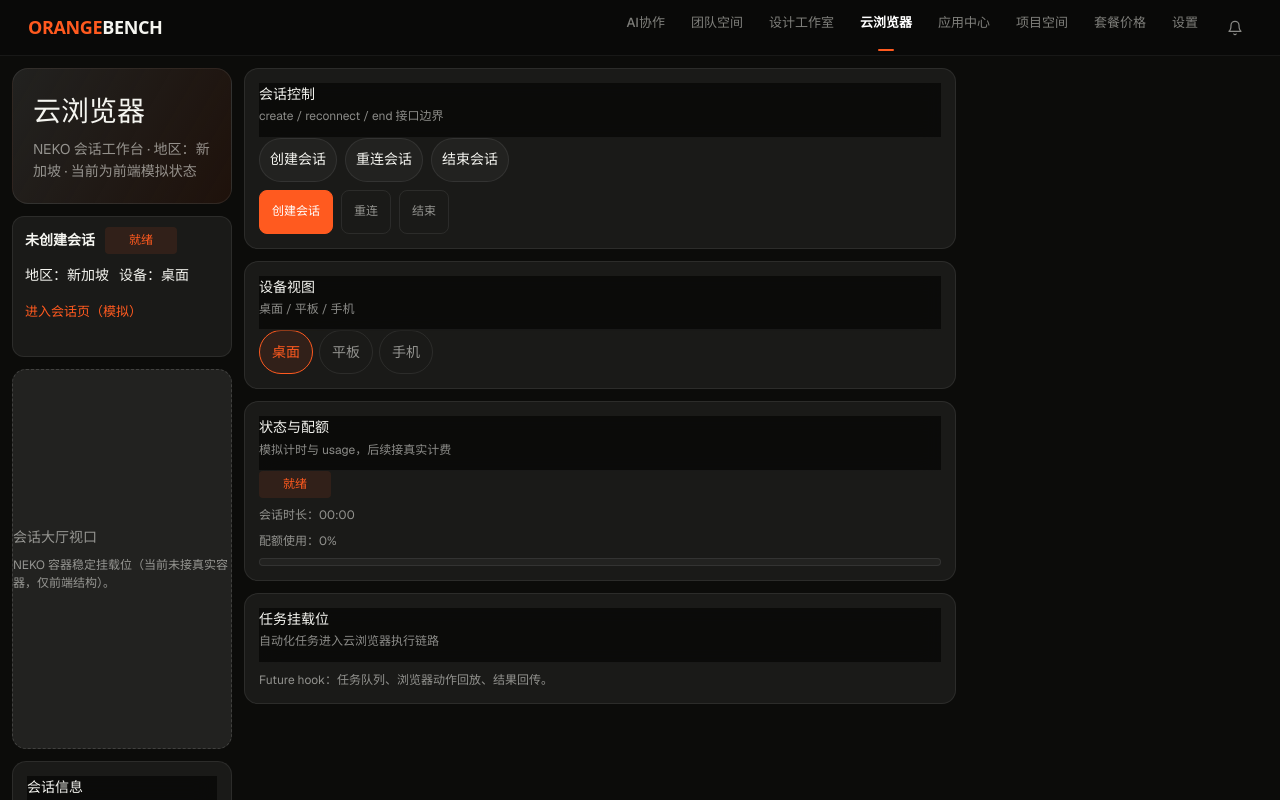
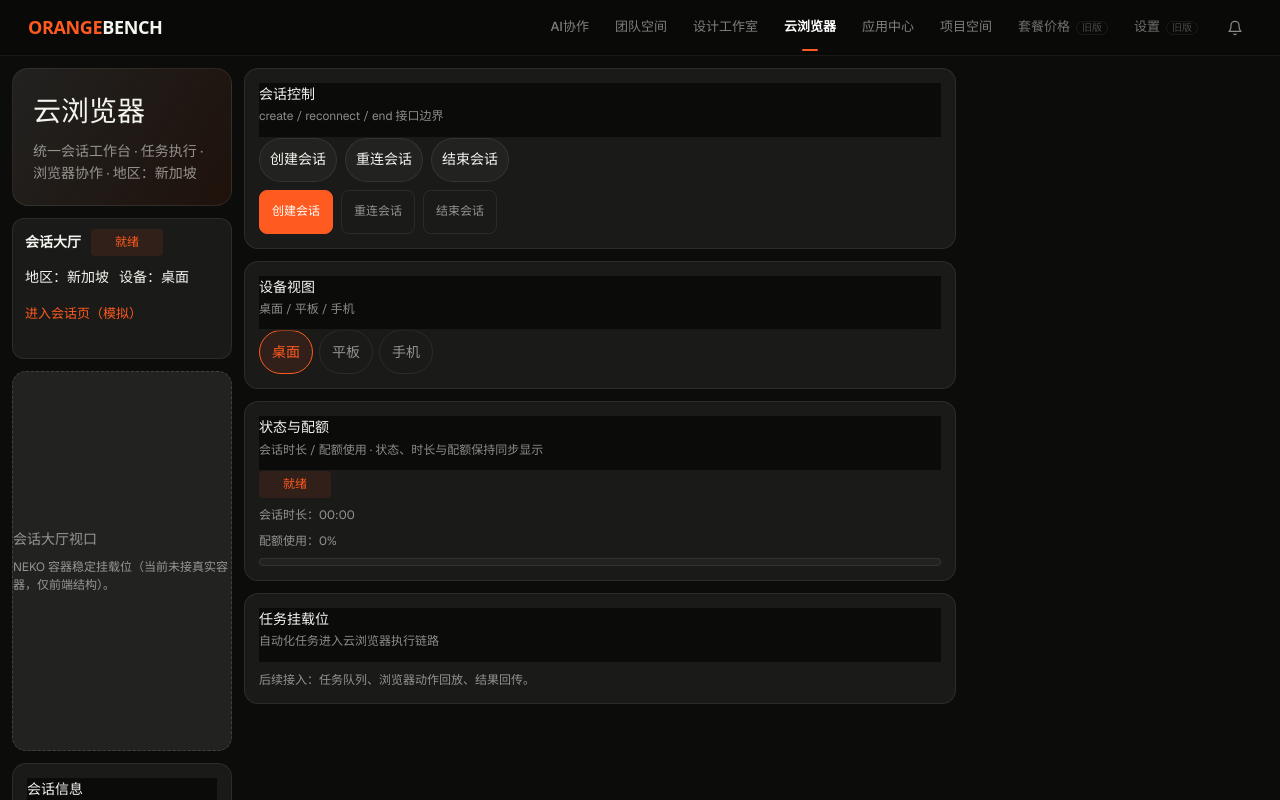
Before and after one commit to yaleiqi716-dot/OB-mini-APP, a Next.js app: page /cloud-browser in a window 1280 px wide. Built offline with nearby package versions, Linux system fonts and the light colour scheme; a web font is replaced by a local one.

Commit message:
refactor(ui): unify product terminology, legacy nav treatment, and cross-page consistency

```diff
--- a/src/app/agent/page.tsx
+++ b/src/app/agent/page.tsx
@@ -130,7 +130,7 @@
   return (
     <div className="ob-live-status">
       <span className="ob-live-dot" />
-      <span>READY</span>
+      <span>{t.common.ready}</span>
       <span style={{ width: 1, height: 10, background: 'var(--ob-border-strong)' }} />
       <span>{STATUS_WORDS[idx]}</span>
     </div>
--- a/src/app/globals.css
+++ b/src/app/globals.css
@@ -949,3 +949,9 @@
 .ob-agent-nav-dot{color:var(--ob-text-dim);margin:0 6px;font-size:12px}
 .ob-agent-nav-link{font-size:12px;font-weight:500;color:var(--ob-text-muted);text-decoration:none;padding:6px 10px;border-radius:6px;transition:color .15s;font-family:var(--ob-font-body);display:inline-flex;align-items:center;gap:6px}
 .ob-agent-nav-link:hover{color:var(--ob-orange)}
+.ob-page-hero--product h1 { margin: 0; font-size: 28px; }
+.ob-page-hero--product p { margin: 6px 0 0; color: var(--ob-text-muted); }
+.ob-ws-toolbar { display: flex; gap: 8px; margin-bottom: 10px; flex-wrap: wrap; }
+.ob-main-nav-item { display: inline-flex; align-items: center; gap: 6px; }
+.ob-nav-legacy-tag { display: inline-flex; align-items: center; padding: 1px 5px; border-radius: 999px; border: 1px solid var(--ob-border); font-size: 10px; line-height: 1; color: var(--ob-text-dim); }
+.ob-main-nav-item.is-legacy { opacity: .88; }
--- a/src/app/workspace/page.tsx
+++ b/src/app/workspace/page.tsx
@@ -2,6 +2,7 @@
 
 import { useEffect, useState, useCallback, useMemo } from 'react';
 import { useRouter } from 'next/navigation';
+import { getMessages } from '@/lib/i18n';
 import { Spinner } from '@/components/ui/Spinner';
 import { ProductShell, Panel, SegmentControl, StatusPill, EmptyState } from '@/components/product-shell/ProductShell';
 
@@ -28,6 +29,8 @@
   memberCount: number;
   taskCount: number;
 }
+
+const t = getMessages('zh-CN');
 
 const STATUS_GROUPS = [
   { key: 'all', label: '全部', statuses: [] as string[] },
@@ -81,10 +84,10 @@
   const filtered = useMemo(() => {
     let result = tasks;
     const group = STATUS_GROUPS.find(g => g.key === filter);
-    if (group && group.statuses.length) result = result.filter(t => group.statuses.includes(t.businessStatus));
+    if (group && group.statuses.length) result = result.filter(task => group.statuses.includes(task.businessStatus));
     if (search.trim()) {
       const q = search.toLowerCase();
-      result = result.filter(t => t.title.toLowerCase().includes(q));
+      result = result.filter(task => task.title.toLowerCase().includes(q));
     }
     return result;
   }, [tasks, filter, search]);
@@ -95,9 +98,9 @@
 
   return (
     <ProductShell
-      hero={<div><h1>团队空间</h1><p>保留任务与协作真实数据流 · 多列工作台结构</p></div>}
+      hero={<div><h1>{t.workspace.title}</h1><p>{t.workspace.subtitle}</p></div>}
       sidebar={
-        <Panel title="空间信息" description={ws?.name || '未命名工作区'}>
+        <Panel title={t.workspace.infoPanel} description={ws?.name || '未命名工作区'}>
           <p style={{ margin: 0, color: 'var(--ob-text-muted)' }}>{ws?.memberCount || 0} 位成员</p>
           <p style={{ margin: 0, color: 'var(--ob-text-muted)' }}>{ws?.taskCount || tasks.length} 个任务</p>
           <a href="/workspace/members" className="ob-mini-link">成员管理</a>
@@ -105,22 +108,22 @@
         </Panel>
       }
       rightRail={
-        <Panel title="协作侧栏" description="角色扩展预留（supervisor / staff）">
-          <StatusPill>当前状态: 在线协作</StatusPill>
+        <Panel title={t.workspace.collaborationRail} description={t.workspace.collaborationHint}>
+          <StatusPill>{`${t.common.currentStatus}：在线协作`}</StatusPill>
           <a href="/workspace/tasks/new" className="ob-mini-link">+ 新建任务</a>
         </Panel>
       }
     >
-      <div style={{ display: 'grid', gap: 12 }}>
-        <Panel title="工作台" description="任务组织 / 进度 / 团队协同">
-          <div style={{ display: 'flex', gap: 8, marginBottom: 10 }}>
-            <input className="ob-input" value={search} onChange={(e) => setSearch(e.target.value)} placeholder="搜索任务" />
+      <div className="ob-grid-gap">
+        <Panel title={t.workspace.boardTitle} description={t.workspace.boardSubtitle}>
+          <div className="ob-ws-toolbar">
+            <input className="ob-input" value={search} onChange={(e) => setSearch(e.target.value)} placeholder={t.workspace.searchPlaceholder} />
             <SegmentControl value={filter} onChange={setFilter} options={STATUS_GROUPS.map(({ key, label }) => ({ value: key, label }))} />
           </div>
           {!ws ? (
-            <EmptyState title="还没有工作区" description="创建工作区开始团队协作" />
+            <EmptyState title={t.workspace.emptyWorkspaceTitle} description={t.workspace.emptyWorkspaceDescription} />
           ) : filtered.length === 0 ? (
-            <EmptyState title="没有匹配任务" description="可以从 AI协作 发起任务并回流到团队空间" />
+            <EmptyState title={t.workspace.emptyTaskTitle} description={t.workspace.emptyTaskDescription} />
           ) : (
             <div className="ob-ws-grid">
               {filtered.map((task) => (
--- a/src/components/cloud-browser/CloudBrowserShell.tsx
+++ b/src/components/cloud-browser/CloudBrowserShell.tsx
@@ -32,7 +32,7 @@
   }, [state]);
 
   const currentSessionId = useMemo(() => sessionId || `demo-${new Date().getTime().toString().slice(-6)}`, [sessionId]);
-  const sessionLabel = sessionId ? `会话 ${sessionId}` : '未创建会话';
+  const sessionLabel = sessionId ? `${t.cloudBrowser.labels.session} ${sessionId}` : t.cloudBrowser.labels.lobby;
   const isMockSession = !sessionId;
 
   function handleCreateSession() {
@@ -58,21 +58,21 @@
       hero={
         <div>
           <h1>{t.cloudBrowser.title}</h1>
-          <p>NEKO 会话工作台 · 地区：{t.cloudBrowser.region} · {isMockSession ? '当前为前端模拟状态' : '会话 ID 已接入路由参数'}</p>
+          <p>{t.cloudBrowser.subtitle} · {t.cloudBrowser.labels.region}：{t.cloudBrowser.region}</p>
         </div>
       }
       rightRail={
         <div className="ob-grid-gap">
           <Panel title={t.cloudBrowser.panels.controls} description="create / reconnect / end 接口边界">
             <div className="ob-chip-row">
-              <ActionChip>创建会话</ActionChip>
-              <ActionChip>重连会话</ActionChip>
-              <ActionChip>结束会话</ActionChip>
+              <ActionChip>{t.cloudBrowser.controls.create}</ActionChip>
+              <ActionChip>{t.cloudBrowser.controls.reconnect}</ActionChip>
+              <ActionChip>{t.cloudBrowser.controls.end}</ActionChip>
             </div>
             <div className="ob-control-buttons">
-              <button className="ob-solid-btn" onClick={handleCreateSession}>创建会话</button>
-              <button className="ob-outline-btn" onClick={handleReconnect}>重连</button>
-              <button className="ob-outline-btn" onClick={handleEnd}>结束</button>
+              <button className="ob-solid-btn" onClick={handleCreateSession}>{t.cloudBrowser.controls.create}</button>
+              <button className="ob-outline-btn" onClick={handleReconnect}>{t.cloudBrowser.controls.reconnect}</button>
+              <button className="ob-outline-btn" onClick={handleEnd}>{t.cloudBrowser.controls.end}</button>
             </div>
           </Panel>
 
@@ -88,15 +88,15 @@
             />
           </Panel>
 
-          <Panel title={t.cloudBrowser.panels.statusUsage} description="模拟计时与 usage，后续接真实计费">
+          <Panel title={t.cloudBrowser.panels.statusUsage} description={`${t.common.duration} / ${t.common.quotaUsage} · ${t.common.usageSummary}`}>
             <StatusPill>{t.cloudBrowser.states[state]}</StatusPill>
-            <p className="ob-panel-hint">会话时长：{toDisplayTime(seconds)}</p>
-            <p className="ob-panel-hint">配额使用：{usagePercent}%</p>
+            <p className="ob-panel-hint">{t.common.duration}：{toDisplayTime(seconds)}</p>
+            <p className="ob-panel-hint">{t.common.quotaUsage}：{usagePercent}%</p>
             <div className="ob-usage-track"><div className="ob-usage-fill" style={{ width: `${usagePercent}%` }} /></div>
           </Panel>
 
           <Panel title={t.cloudBrowser.panels.taskMount} description="自动化任务进入云浏览器执行链路">
-            <p className="ob-panel-hint">Future hook：任务队列、浏览器动作回放、结果回传。</p>
+            <p className="ob-panel-hint">后续接入：任务队列、浏览器动作回放、结果回传。</p>
           </Panel>
         </div>
       }
@@ -105,28 +105,28 @@
         <div className="ob-browser-bar">
           <strong>{sessionLabel}</strong>
           <StatusPill>{t.cloudBrowser.states[state]}</StatusPill>
-          <span>地区：{t.cloudBrowser.region}</span>
-          <span>设备：{t.cloudBrowser.devices[device]}</span>
+          <span>{t.cloudBrowser.labels.region}：{t.cloudBrowser.region}</span>
+          <span>{t.cloudBrowser.labels.device}：{t.cloudBrowser.devices[device]}</span>
           {sessionId ? (
-            <Link href="/cloud-browser" className="ob-mini-link">返回会话大厅</Link>
+            <Link href="/cloud-browser" className="ob-mini-link">{t.cloudBrowser.labels.returnLobby}</Link>
           ) : (
-            <Link href={`/cloud-browser/${currentSessionId}`} className="ob-mini-link">进入会话页（模拟）</Link>
+            <Link href={`/cloud-browser/${currentSessionId}`} className="ob-mini-link">{t.cloudBrowser.labels.enterSession}</Link>
           )}
         </div>
 
         <div className={`ob-browser-viewport ob-browser-viewport--${device}`}>
           <div>
-            <p>{sessionId ? `会话视口：${sessionId}` : '会话大厅视口'}</p>
+            <p>{sessionId ? `${t.cloudBrowser.labels.viewportSession}：${sessionId}` : t.cloudBrowser.labels.viewportLobby}</p>
             <p className="ob-panel-hint">NEKO 容器稳定挂载位（当前未接真实容器，仅前端结构）。</p>
           </div>
         </div>
 
-        <Panel title="会话信息" description={sessionId ? 'session 路由态：真实 URL 参数驱动' : '大厅态：未创建会话'}>
+        <Panel title={t.cloudBrowser.panels.sessionInfo} description={sessionId ? `${t.cloudBrowser.labels.session} route：${t.cloudBrowser.labels.routeDriven}` : `${t.cloudBrowser.labels.lobby}：${t.cloudBrowser.labels.mockState}`}>
           <div className="ob-browser-info-grid">
-            <div><span>会话 ID</span><strong>{currentSessionId}</strong></div>
-            <div><span>会话状态</span><strong>{t.cloudBrowser.states[state]}</strong></div>
-            <div><span>接入类型</span><strong>{isMockSession ? '前端 mock state' : '路由态 + mock state'}</strong></div>
-            <div><span>未来扩展</span><strong>create / reconnect / end / usage</strong></div>
+            <div><span>{t.cloudBrowser.labels.session}</span><strong>{currentSessionId}</strong></div>
+            <div><span>{t.common.currentStatus}</span><strong>{t.cloudBrowser.states[state]}</strong></div>
+            <div><span>{t.cloudBrowser.labels.accessType}</span><strong>{isMockSession ? t.cloudBrowser.labels.mockState : t.cloudBrowser.labels.routeAndMock}</strong></div>
+            <div><span>{t.cloudBrowser.labels.extension}</span><strong>create / reconnect / end / usage</strong></div>
           </div>
         </Panel>
       </div>
--- a/src/components/product-shell/ProductShell.tsx
+++ b/src/components/product-shell/ProductShell.tsx
@@ -23,7 +23,7 @@
       <div className="ob-shell-main">
         {sidebar ? <aside className="ob-primary-sidebar">{sidebar}</aside> : null}
         <main className="ob-shell-content">
-          {hero ? <section className="ob-page-hero">{hero}</section> : null}
+          {hero ? <section className="ob-page-hero ob-page-hero--product">{hero}</section> : null}
           <section className="ob-shell-body">{children}</section>
         </main>
         {rightRail ? <aside className="ob-right-rail">{rightRail}</aside> : null}
--- a/src/components/workspace/AppHeader.tsx
+++ b/src/components/workspace/AppHeader.tsx
@@ -18,9 +18,7 @@
 const ACCOUNT_NAV = [
   { href: '/account', label: '概览' },
   { href: '/profile', label: '个人资料' },
-  { href: '/billing', label: '订阅 & 账单' },
   { href: '/account/skills', label: '技能中心' },
-  { href: '/settings', label: '偏好设置' },
 ];
 
 interface NotifItem {
@@ -132,7 +130,11 @@
           {MAIN_NAV.map(n => {
             const active = isNavActive(n.href);
             return (
-              <a key={n.href} href={n.href} style={{
+              <a
+                key={n.href}
+                href={n.href}
+                className={`ob-main-nav-item${n.deprecated ? ' is-legacy' : ''}`}
+                style={{
                   fontSize: 13, textDecoration: 'none', padding: '7px 12px', borderRadius: 6,
                   fontWeight: active ? 600 : 500,
                   color: active ? '#fff' : 'rgba(245,245,240,0.50)',
@@ -140,8 +142,10 @@
                   transition: 'color .12s cubic-bezier(.2,.7,.3,1)',
                   position: 'relative',
                   fontFamily: 'var(--ob-font-body)',
-              }}>
-                {n.label}
+                }}
+              >
+                <span>{n.label}</span>
+                {n.deprecated ? <span className="ob-nav-legacy-tag">旧版</span> : null}
                 {active && (
                   <span style={{
                     position: 'absolute', bottom: -1, left: '50%', transform: 'translateX(-50%)',
--- a/src/lib/nav.ts
+++ b/src/lib/nav.ts
@@ -1,6 +1,12 @@
 import { getMessages } from '@/lib/i18n';
 
 const t = getMessages('zh-CN');
+
+export type MainNavItem = {
+  href: string;
+  label: string;
+  deprecated?: boolean;
+};
 
 export const MAIN_NAV = [
   { href: '/agent', label: t.nav.agent },
@@ -9,6 +15,6 @@
   { href: '/cloud-browser', label: t.nav.cloudBrowser },
   { href: '/account', label: t.nav.appCenter },
   { href: '/tasks', label: t.nav.projects },
-  { href: '/billing', label: t.nav.pricing },
-  { href: '/settings', label: t.nav.settings },
-] as const;
+  { href: '/billing', label: t.nav.pricing, deprecated: true },
+  { href: '/settings', label: t.nav.settings, deprecated: true },
+] satisfies readonly MainNavItem[];
--- a/src/messages/en-US.ts
+++ b/src/messages/en-US.ts
@@ -21,6 +21,12 @@
     readyInStudio: 'Ready to create inside Studio.',
     dropRefImages: 'Drop reference images here',
     ready: 'Ready',
+    currentStatus: 'Current status',
+    currentFocus: 'Current focus',
+    taskQueue: 'Task queue',
+    duration: 'Duration',
+    quotaUsage: 'Quota usage',
+    usageSummary: 'Status, duration, and quota stay in sync.',
   },
   agent: {
     title: 'AI Collaboration',
@@ -148,8 +154,23 @@
       templateLibrary: 'Template library',
     },
   },
+  workspace: {
+    title: 'Workspace',
+    subtitle: 'Unified collaboration panel · task progress · team sync',
+    infoPanel: 'Workspace info',
+    collaborationRail: 'Collaboration rail',
+    collaborationHint: 'Unified status, task entry, and role extension reserve',
+    boardTitle: 'Workbench',
+    boardSubtitle: 'Task organization · progress tracking · team collaboration',
+    searchPlaceholder: 'Search tasks',
+    emptyWorkspaceTitle: 'No workspace yet',
+    emptyWorkspaceDescription: 'Create a workspace before collaboration starts.',
+    emptyTaskTitle: 'No matching tasks',
+    emptyTaskDescription: 'Start from AI Collaboration and sync back to Workspace.',
+  },
   cloudBrowser: {
     title: 'Cloud Browser',
+    subtitle: 'Unified session workspace · task execution · browser collaboration',
     region: 'Singapore',
     states: {
       ready: 'Ready',
@@ -167,6 +188,27 @@
       deviceView: 'Device view',
       statusUsage: 'Status & usage',
       taskMount: 'Task mount',
+      sessionInfo: 'Session info',
+    },
+    controls: {
+      create: 'Create session',
+      reconnect: 'Reconnect session',
+      end: 'End session',
+    },
+    labels: {
+      lobby: 'Session lobby',
+      session: 'Session',
+      region: 'Region',
+      device: 'Device',
+      returnLobby: 'Back to lobby',
+      enterSession: 'Enter session page (mock)',
+      viewportLobby: 'Lobby viewport',
+      viewportSession: 'Session viewport',
+      accessType: 'Access type',
+      extension: 'Future extension',
+      routeDriven: 'Route parameter driven',
+      mockState: 'Frontend mock state',
+      routeAndMock: 'Route + frontend mock state',
     },
   },
 };
--- a/src/messages/schema.ts
+++ b/src/messages/schema.ts
@@ -19,6 +19,12 @@
     readyInStudio: string;
     dropRefImages: string;
     ready: string;
+    currentStatus: string;
+    currentFocus: string;
+    taskQueue: string;
+    duration: string;
+    quotaUsage: string;
+    usageSummary: string;
   };
   agent: {
     title: string;
@@ -146,8 +152,23 @@
       templateLibrary: string;
     };
   };
+  workspace: {
+    title: string;
+    subtitle: string;
+    infoPanel: string;
+    collaborationRail: string;
+    collaborationHint: string;
+    boardTitle: string;
+    boardSubtitle: string;
+    searchPlaceholder: string;
+    emptyWorkspaceTitle: string;
+    emptyWorkspaceDescription: string;
+    emptyTaskTitle: string;
+    emptyTaskDescription: string;
+  };
   cloudBrowser: {
     title: string;
+    subtitle: string;
     region: string;
     states: {
       ready: string;
@@ -165,6 +186,27 @@
       deviceView: string;
       statusUsage: string;
       taskMount: string;
+      sessionInfo: string;
+    };
+    controls: {
+      create: string;
+      reconnect: string;
+      end: string;
+    };
+    labels: {
+      lobby: string;
+      session: string;
+      region: string;
+      device: string;
+      returnLobby: string;
+      enterSession: string;
+      viewportLobby: string;
+      viewportSession: string;
+      accessType: string;
+      extension: string;
+      routeDriven: string;
+      mockState: string;
+      routeAndMock: string;
     };
   };
 }
--- a/src/messages/zh-CN.ts
+++ b/src/messages/zh-CN.ts
@@ -21,6 +21,12 @@
     readyInStudio: '可在创作台开始生成',
     dropRefImages: '拖入参考图片',
     ready: '就绪',
+    currentStatus: '当前状态',
+    currentFocus: '当前焦点',
+    taskQueue: '任务队列',
+    duration: '会话时长',
+    quotaUsage: '配额使用',
+    usageSummary: '状态、时长与配额保持同步显示',
   },
   agent: {
     title: 'AI协作',
@@ -148,8 +154,23 @@
       templateLibrary: '模板库',
     },
   },
+  workspace: {
+    title: '团队空间',
+    subtitle: '统一协作面板 · 任务推进 · 团队联动',
+    infoPanel: '空间信息',
+    collaborationRail: '协作侧栏',
+    collaborationHint: '统一状态、任务入口与角色扩展预留',
+    boardTitle: '工作台',
+    boardSubtitle: '任务组织 · 进度跟踪 · 团队协同',
+    searchPlaceholder: '搜索任务',
+    emptyWorkspaceTitle: '还没有团队空间',
+    emptyWorkspaceDescription: '请先创建团队空间，再开始协作。',
+    emptyTaskTitle: '没有匹配任务',
+    emptyTaskDescription: '可从 AI协作 发起任务并同步到团队空间。',
+  },
   cloudBrowser: {
     title: '云浏览器',
+    subtitle: '统一会话工作台 · 任务执行 · 浏览器协作',
     region: '新加坡',
     states: {
       ready: '就绪',
@@ -167,6 +188,27 @@
       deviceView: '设备视图',
       statusUsage: '状态与配额',
       taskMount: '任务挂载位',
+      sessionInfo: '会话信息',
+    },
+    controls: {
+      create: '创建会话',
+      reconnect: '重连会话',
+      end: '结束会话',
+    },
+    labels: {
+      lobby: '会话大厅',
+      session: '会话',
+      region: '地区',
+      device: '设备',
+      returnLobby: '返回会话大厅',
+      enterSession: '进入会话页（模拟）',
+      viewportLobby: '会话大厅视口',
+      viewportSession: '会话视口',
+      accessType: '接入类型',
+      extension: '未来扩展',
+      routeDriven: '路由参数驱动',
+      mockState: '前端模拟状态',
+      routeAndMock: '路由态 + 前端模拟状态',
     },
   },
 };
```
Lines whose indentation alone changed are shown as unchanged.
